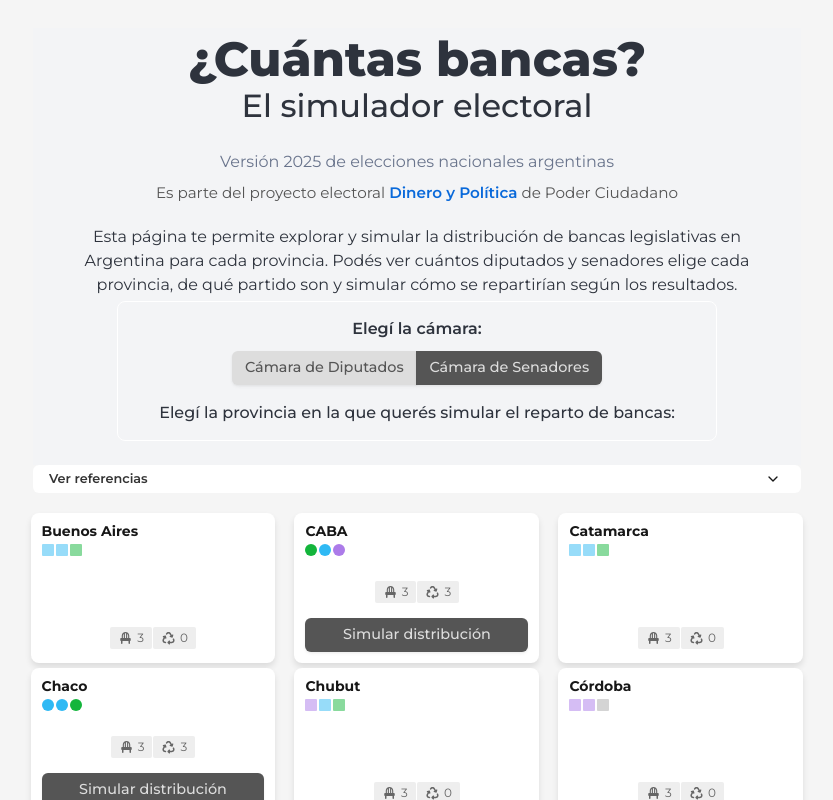
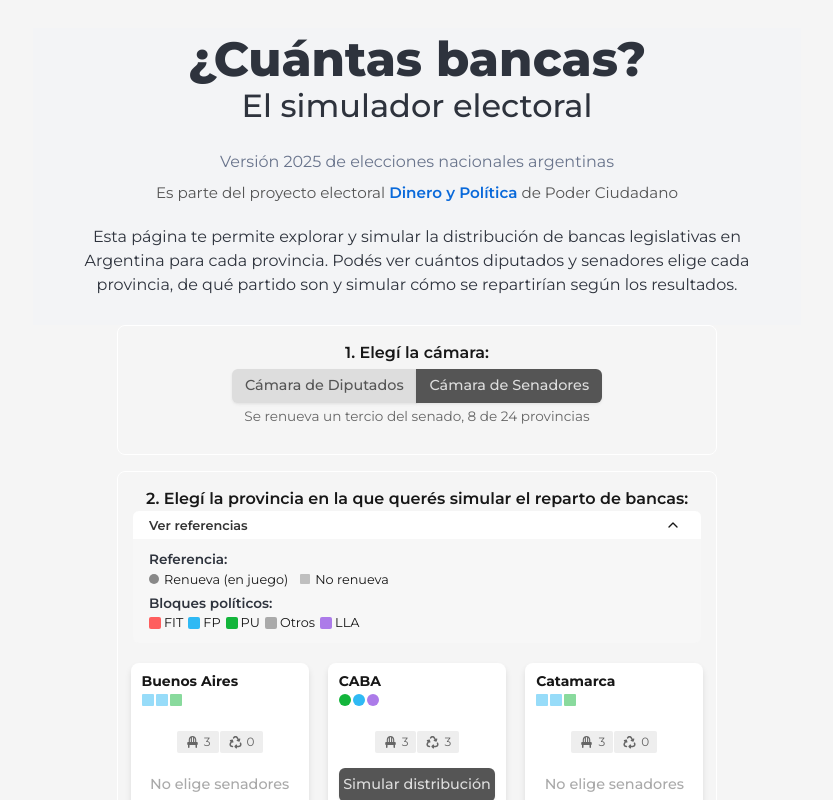
Before and after one commit to seppo0010/cuantasbancas2, a Next.js app: page / in a window 1280 px wide. Both pictures are taken after a click on the button "Cámara de Senadores". Shown: the top 800 px of the page, without its empty margins (223-1056 px from the left). Built offline with nearby package versions, Linux system fonts and the light colour scheme.

Commit message:
ajustes estilos y btones

```diff
--- a/src/app/home.module.css
+++ b/src/app/home.module.css
@@ -55,7 +55,16 @@
 .selectorLabel {
     display: block;
     text-align: center;
-    margin-bottom: 10px;
+    margin-bottom: 4px;
+}
+
+.chamberHint {
+    text-align: center;
+    font-size: 0.85rem;
+    color: #666;
+    margin-top: 6px;
+    margin-bottom: 16px;
+    line-height: 0.9rem;
 }
 
 .selectorPrompt {
--- a/src/app/page.tsx
+++ b/src/app/page.tsx
@@ -22,7 +22,7 @@ const datos = datos_ as DatosType;
 
 export default function Home() {
     const [selectedChamber, setSelectedChamber] = useState<'diputados' | 'senadores'>('diputados');
-    const [isReferenceOpen, setIsReferenceOpen] = useState(false);
+    const [isReferenceOpen, setIsReferenceOpen] = useState(true);
 
     const provincias = Array.from(new Set([
         ...datos.diputados.map((d) => d.Distrito),
@@ -42,12 +42,8 @@ export default function Home() {
         return b?.color || '#aaa';
     };
 
-    const filteredProvincias = provincias.filter(pcia => {
-        if (selectedChamber === 'diputados') {
-            return getDiputadosPorProvincia(pcia).length > 0;
-        }
-        return getSenadoresPorProvincia(pcia).length > 0;
-    }).sort((a, b) => a.localeCompare(b));
+    // Mostrar todas las provincias ordenadas alfabéticamente
+    const allProvincias = provincias.sort((a, b) => a.localeCompare(b));
 
     return (
         <div className="container is-max-desktop px-4">
@@ -72,10 +68,14 @@ export default function Home() {
                             Esta página te permite explorar y simular la distribución de bancas legislativas en Argentina para cada provincia. Podés ver cuántos diputados y senadores elige cada provincia, de qué partido son y simular cómo se repartirían según los resultados.
                         </p>
                     </div>
-                    <div className={homeStyles.selectorBox}>
-                        <div className="mb-4">
-                            <span className={`has-text-weight-semibold ${homeStyles.selectorLabel}`}>Elegí la cámara:</span>
-                            <div className="buttons has-addons is-centered mt-2">
+
+                </div>
+            </header>
+
+                <div className={homeStyles.selectorBox}>
+                        <div>
+                            <span className={`has-text-weight-semibold ${homeStyles.selectorLabel}`}>1. Elegí la cámara:</span>
+                            <div className="buttons has-addons is-centered">
                                 <button
                                     className={`button ${homeStyles.button} ${selectedChamber === 'diputados' ? homeStyles.selected : ''}`}
                                     onClick={() => setSelectedChamber('diputados')}
@@ -90,14 +90,23 @@ export default function Home() {
                                 </button>
                             </div>
                         </div>
-                        <p className={`has-text-centered has-text-weight-medium ${homeStyles.selectorPrompt}`}>
-                            Elegí la provincia en la que querés simular el reparto de bancas:
+                        <p className={homeStyles.chamberHint}>
+                            {selectedChamber === 'diputados'
+                                ? 'Se renueva la mitad de la cámara de diputados (127 de 257)'
+                                : 'Se renueva un tercio del senado, 8 de 24 provincias'
+                            }
                         </p>
+
                     </div>
-                </div>
-            </header>
+
+                <div className={`${homeStyles.selectorBox} mt-4`}>
+
+                    <p className={`has-text-centered has-text-weight-semibold ${homeStyles.selectorPrompt}`}>
+                            2. Elegí la provincia en la que querés simular el reparto de bancas:
+                        </p>
 
             <div className={homeStyles.referenciaBox}>
+
                 <button
                     className={homeStyles.referenciaToggle}
                     onClick={() => setIsReferenceOpen(!isReferenceOpen)}
@@ -143,12 +152,13 @@ export default function Home() {
             </div>
 
             <div className="columns is-multiline mt-2">
-                {filteredProvincias.map((pcia: Distrito) => {
+                {allProvincias.map((pcia: Distrito) => {
                     const diputados = getDiputadosPorProvincia(pcia);
                     const senadores = getSenadoresPorProvincia(pcia);
                     const isShowingDiputados = selectedChamber === 'diputados';
                     const currentData = isShowingDiputados ? diputados : senadores;
                     const bancasEnJuego = currentData.filter((d) => d.FinalizaMandato === datos.finalizaMandato).length;
+                    const hasElection = bancasEnJuego > 0; // Solo hay elección si hay bancas que renuevan
 
                     // Agrupar por bloque y contar
                     const bloqueGroups = currentData.reduce((acc: Record<string, Legislador[]>, leg) => {
@@ -201,8 +211,9 @@ export default function Home() {
                                             <span>{bancasEnJuego}</span>
                                         </div>
                                     </div>
-                                    {sortedLegisladores.some((legislador) => legislador.FinalizaMandato === datos.finalizaMandato) && (
-                                        <div className={styles.provinciaButton}>
+
+                                    <div className={styles.provinciaButton}>
+                                        {hasElection ? (
                                             <Link
                                                 href={`/${selectedChamber}/${slugsReverse[pcia]}`}
                                             >
@@ -210,14 +221,23 @@ export default function Home() {
                                                     Simular distribución
                                                 </button>
                                             </Link>
-                                        </div>
-                                    )}
+                                        ) : (
+                                            <button
+                                                className={`button is-fullwidth ${homeStyles.button}`}
+                                                disabled
+                                                style={{ opacity: 0.5, cursor: 'not-allowed' }}
+                                            >
+                                                No elige {selectedChamber}
+                                            </button>
+                                        )}
+                                    </div>
                                 </div>
                             </div>
                         </div>
                     );
                 })}
             </div>
+             </div>
         </div>
     );
 }
```
